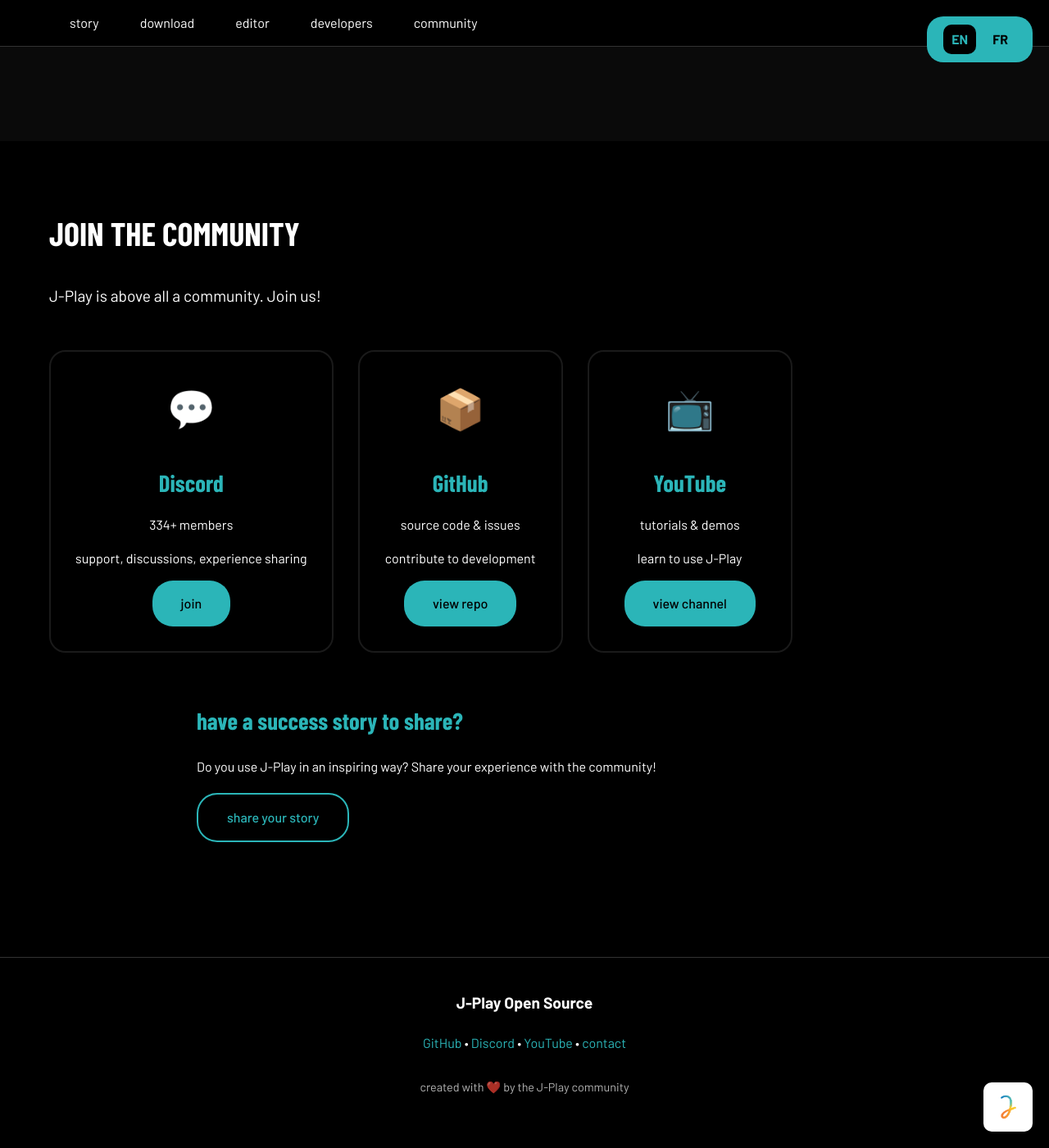
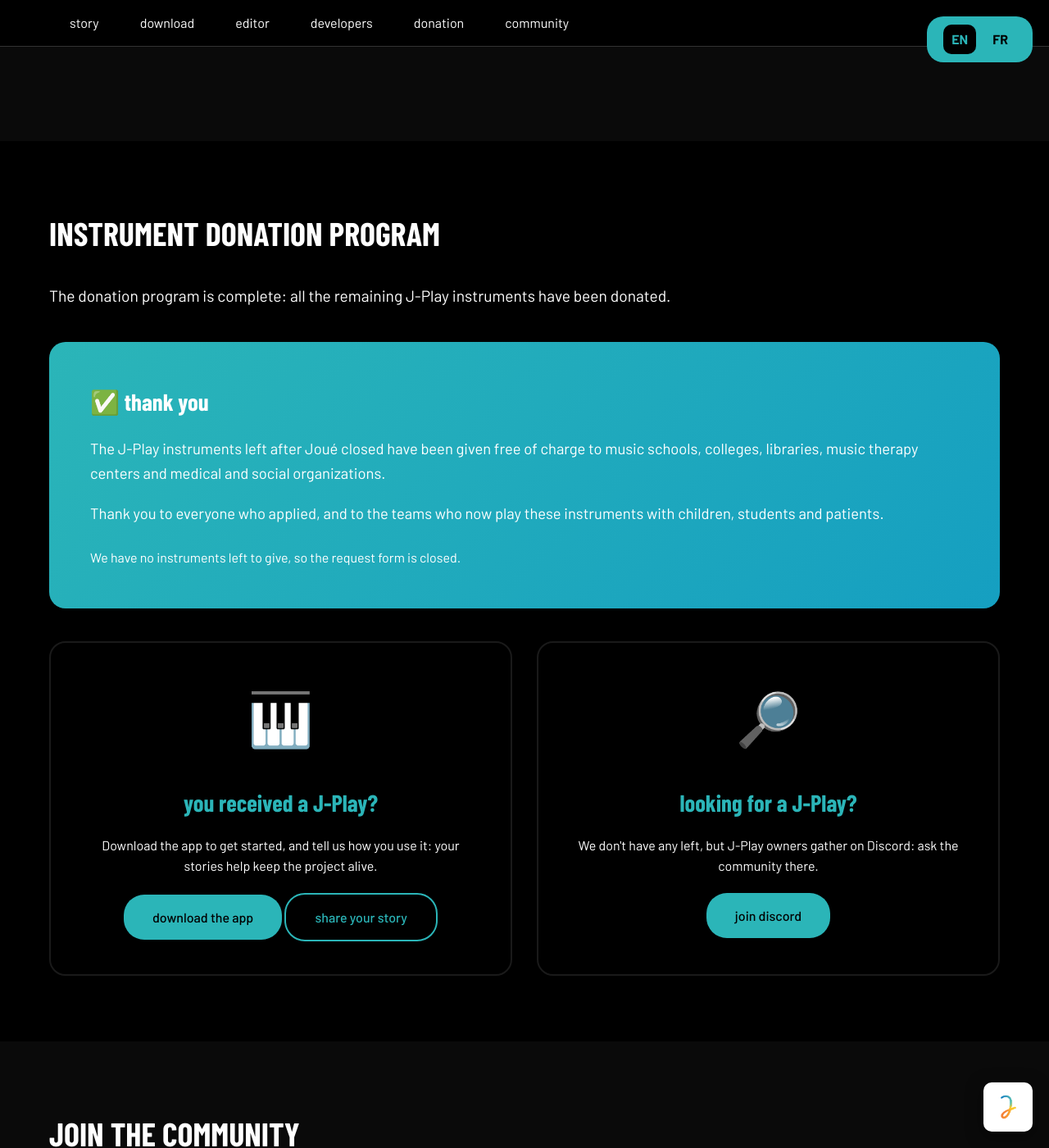
Before and after one commit to Pjoooo/jplay-website, a Jekyll site: the page built from index.html, in a window 1280 px wide and 1400 px high, scrolled down 6495 px. Shown: the whole window at 82% size. Built offline with Jekyll 4.4.1, drawn with Linux system fonts in a browser that asks for light colours.

Commit message:
Donation program: say it is complete instead of hiding it
The section and its menu link are back, in English and French: all the
remaining J-Play have been donated, thanks to the organizations, the
request form is closed, and what to do if you received one (app, share
your story) or are looking for one (Discord). The request form, technical
requirements and testimonial are removed.

Co-Authored-By: Claude Opus 5.5 <noreply@anthropic.com>
Claude-Session: https://claude.ai/code/session_013U6YUyAze4rdf5c6H8kcYP

```diff
--- a/index.html
+++ b/index.html
@@ -234,65 +234,41 @@ title: Home
 </section>
 
 <!-- Donation Program Section -->
-<!--
 <section id="donation">
     <div class="container">
         <h2>instrument donation program</h2>
         <p style="font-size: 1.2em; max-width: 800px; margin-bottom: 40px;">
-            Are you an association, school, medical center, or library? We have J-Play instruments available for donation.
+            The donation program is complete: all the remaining J-Play instruments have been donated.
         </p>
 
         <div class="donation-box">
-            <h3>request a J-Play donation</h3>
+            <h3>✅ thank you</h3>
             <p style="font-size: 1.15em; margin: 20px 0;">
-                We provide J-Play instruments free of charge to organizations with educational, therapeutic, or social purposes.
+                The J-Play instruments left after Joué closed have been given free of charge to music schools, colleges, libraries, music therapy centers and medical and social organizations.
             </p>
-            <div style="margin-top: 30px; margin-bottom: 25px;">
-                <strong>eligible organizations:</strong><br>
-                music schools • colleges • libraries • music therapy centers<br>
-                community education associations • medical and social structures
-            </div>
-
-            <p style="margin-bottom: 25px;">Please confirm that you have the necessary computer equipment before requesting an instrument.</p>
-
-            <a href="https://forms.gle/VLLsdQDNSaHv5LxEA" class="btn btn-primary" style="background: var(--white); color: var(--black);" target="_blank">
-                📋 fill out donation request form
-            </a>
+            <p style="font-size: 1.15em; margin: 20px 0;">
+                Thank you to everyone who applied, and to the teams who now play these instruments with children, students and patients.
+            </p>
+            <p style="margin-top: 25px;">We have no instruments left to give, so the request form is closed.</p>
         </div>
 
-        <div style="max-width: 900px; margin-bottom: 40px;">
-            <h3>technical requirements</h3>
-            <p style="margin-bottom: 20px;">To ensure optimal sessions with J-Play, your organization must have:</p>
-
-            <div style="background: var(--black); padding: 30px; border-radius: 15px; border: 2px solid #1a1a1a;">
-                <h4 style="color: var(--cyan); margin-bottom: 15px;">Computer specifications</h4>
-                <ul style="list-style-position: inside; line-height: 1.8; margin-bottom: 20px;">
-                    <li><strong>macOS:</strong> Mac running macOS 10.15 (Catalina) or later</li>
-                    <li><strong>Windows:</strong> PC running Windows 10 or later</li>
-                    <li><strong>Processor:</strong> Intel Core i5 or equivalent (i7 recommended for best performance)</li>
-                    <li><strong>RAM:</strong> 8GB minimum (16GB recommended)</li>
-                    <li><strong>USB port:</strong> USB 2.0 or higher for connecting the J-Play</li>
-                </ul>
-
-                <h4 style="color: var(--cyan); margin-bottom: 15px; margin-top: 25px;">Audio setup</h4>
-                <ul style="list-style-position: inside; line-height: 1.8;">
-                    <li>Speakers or headphones with standard audio jack or USB connection</li>
-                    <li>For group sessions: external speakers with sufficient volume</li>
-                    <li>Low-latency audio interface recommended</li>
-                </ul>
+        <div class="download-grid">
+            <div class="download-card">
+                <div class="download-icon">🎹</div>
+                <h3>you received a J-Play?</h3>
+                <p>Download the app to get started, and tell us how you use it: your stories help keep the project alive.</p>
+                <a href="#download" class="btn btn-primary" style="margin-top: 20px;">download the app</a>
+                <a href="mailto:{{ site.contact_email }}?subject=J-Play donation story" class="btn btn-secondary" style="margin-top: 20px;">share your story</a>
             </div>
-        </div>
-
-        <div style="max-width: 800px; margin: 60px 0; background: var(--black); padding: 40px; border-radius: 15px; border: 2px solid #1a1a1a;">
-            <h3>testimonials</h3>
-            <p style="font-style: italic; margin: 20px 0;">
-                "J-Play revolutionized our approach to music therapy with autistic children. Its intuitive interface enables immediate connection."
-            </p>
-            <p style="color: var(--cyan); font-weight: 600;">— music therapist, medical-social center</p>
+            <div class="download-card">
+                <div class="download-icon">🔎</div>
+                <h3>looking for a J-Play?</h3>
+                <p>We don't have any left, but J-Play owners gather on Discord: ask the community there.</p>
+                <a href="{{ site.discord_link }}" class="btn btn-primary" style="margin-top: 20px;" target="_blank">join Discord</a>
+            </div>
         </div>
     </div>
 </section>
--->
 
 <!-- Community Section -->
 <section id="community">
```
Also changed, not shown: other parts of index.html (+1 -1 lines), index-fr.html (+21 -45 lines).
